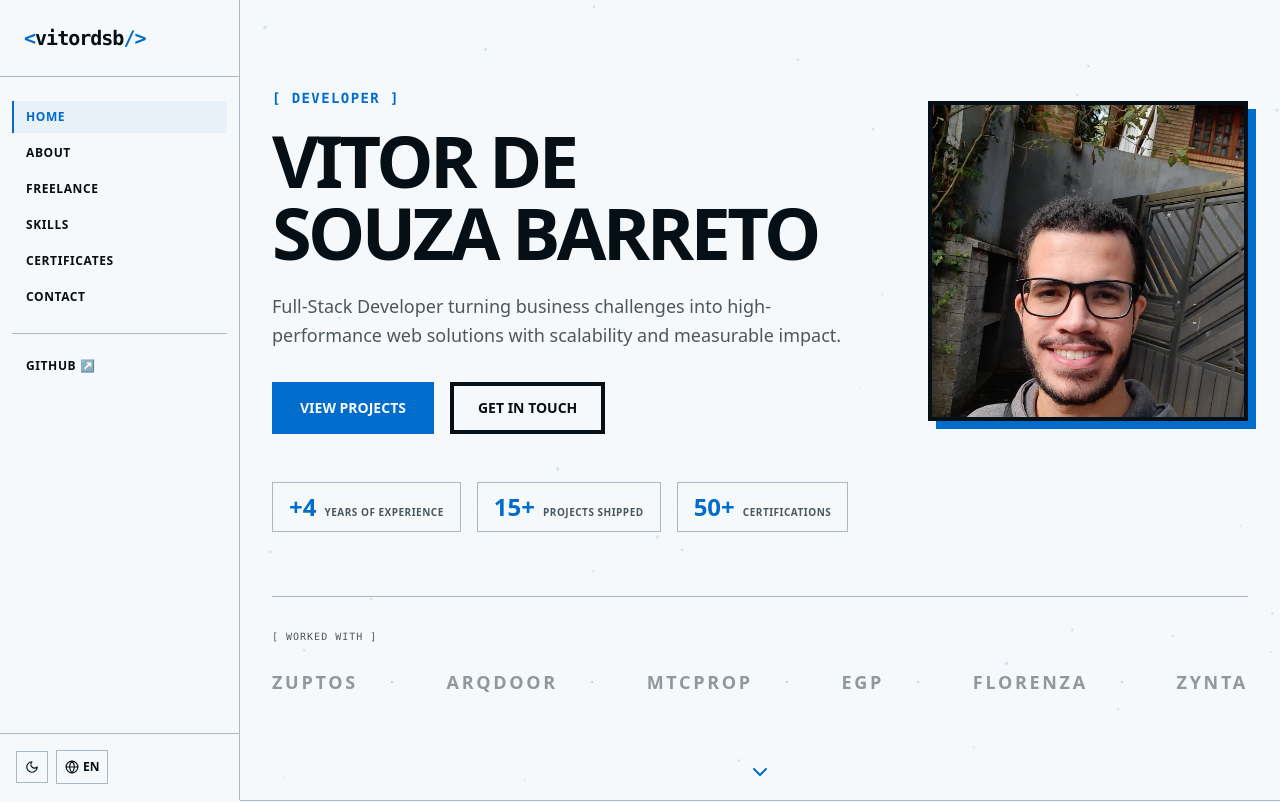
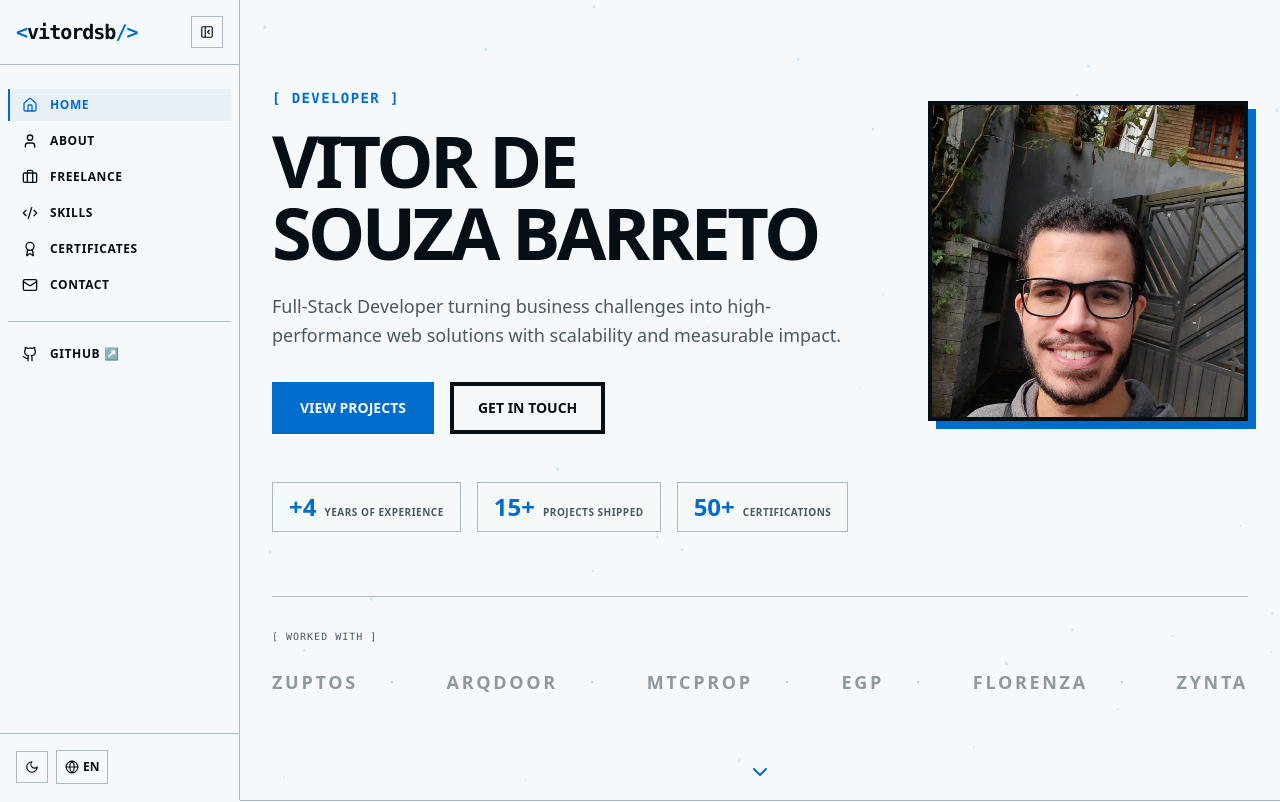
Before and after one commit to vitordsb/meu-portifolio, a Next.js app: page / in a window 1280 px wide. Shown: the top 802 px of the page. Built offline with nearby package versions, Linux system fonts and the light colour scheme.

Commit message:
Fix bug in skills for image

```diff
--- a/app/page.tsx
+++ b/app/page.tsx
@@ -1,15 +1,14 @@
-import Navbar from "@/components/Navbar";
+import SidebarShell from "@/components/SidebarShell";
 import HeroSection from "@/components/sections/HeroSection";
 import FeaturedProjectsSection from "@/components/sections/FeaturedProjectsSection";
 
 export default function HomePage() {
   return (
-    <>
-      <Navbar />
-      <main className="min-h-screen bg-background text-foreground lg:pl-60">
+    <SidebarShell>
+      <main className="min-h-screen bg-background text-foreground">
         <HeroSection />
         <FeaturedProjectsSection />
       </main>
-    </>
+    </SidebarShell>
   );
 }
--- a/components/Navbar.tsx
+++ b/components/Navbar.tsx
@@ -3,11 +3,32 @@
 import { useCallback, useRef, useState } from "react";
 import Link from "next/link";
 import { usePathname, useRouter } from "next/navigation";
-import { Moon, Sun, Globe, Menu, X } from "lucide-react";
+import {
+  Moon,
+  Sun,
+  Globe,
+  Menu,
+  X,
+  Home,
+  User,
+  Briefcase,
+  Code2,
+  Award,
+  Mail,
+  Github,
+  PanelLeftClose,
+  PanelLeftOpen,
+  type LucideIcon,
+} from "lucide-react";
 import { useLanguage } from "@/contexts/LanguageContext";
 import { useTheme } from "@/contexts/ThemeContext";
 
-export default function Navbar() {
+interface NavbarProps {
+  collapsed?: boolean;
+  onToggle?: () => void;
+}
+
+export default function Navbar({ collapsed = false, onToggle }: NavbarProps) {
   const { language, setLanguage, t } = useLanguage();
   const { theme, toggleTheme } = useTheme();
   const router = useRouter();
@@ -29,20 +50,21 @@ export default function Navbar() {
     }
   }, [router]);
 
-  const links = [
-    { href: "/", label: t("nav.home") },
-    { href: "/about", label: t("nav.about") },
-    { href: "/autonomo", label: t("nav.autonomo") },
-    { href: "/skills", label: t("nav.skills") },
-    { href: "/certificates", label: t("nav.certificates") },
-    { href: "/contact", label: t("nav.contact") },
+  type NavLink = { href: string; label: string; icon: LucideIcon };
+  const links: NavLink[] = [
+    { href: "/", label: t("nav.home"), icon: Home },
+    { href: "/about", label: t("nav.about"), icon: User },
+    { href: "/autonomo", label: t("nav.autonomo"), icon: Briefcase },
+    { href: "/skills", label: t("nav.skills"), icon: Code2 },
+    { href: "/certificates", label: t("nav.certificates"), icon: Award },
+    { href: "/contact", label: t("nav.contact"), icon: Mail },
   ];
 
   const externalLinks = [
-    { href: "https://github.com/vitordsb", label: t("nav.github") },
+    { href: "https://github.com/vitordsb", label: t("nav.github"), icon: Github },
   ];
 
-  const Logo = (
+  const LogoFull = (
     <Link
       href="/"
       onClick={handleLogoClick}
@@ -54,8 +76,18 @@ export default function Navbar() {
     </Link>
   );
 
-  const Controls = (
-    <div className="flex gap-2 items-center">
+  const LogoMini = (
+    <Link
+      href="/"
+      onClick={handleLogoClick}
+      className="font-mono font-black tracking-tighter hover:text-accent transition select-none text-xl flex justify-center"
+      title="vitordsb"
+    >
+      <span className="text-accent">&lt;/&gt;</span>
+    </Link>
+  );
+
+  const ThemeBtn = (
     <button
       onClick={toggleTheme}
       className="p-2 border border-border hover:border-accent transition"
@@ -63,6 +95,8 @@ export default function Navbar() {
     >
       {theme === "light" ? <Moon size={14} /> : <Sun size={14} />}
     </button>
+  );
+  const LangBtn = (
     <button
       onClick={() => setLanguage(language === "pt" ? "en" : "pt")}
       className="p-2 border border-border hover:border-accent transition flex items-center gap-1 text-xs font-bold"
@@ -71,7 +105,6 @@ export default function Navbar() {
       <Globe size={14} />
       {language.toUpperCase()}
     </button>
-    </div>
   );
 
   const isActive = (href: string) =>
@@ -79,12 +112,13 @@ export default function Navbar() {
 
   return (
     <>
-      {/* ─── Mobile topbar (< lg) ─────────────────────────────────────────── */}
+      {/* ─── Mobile topbar (< lg) — sem botão de colapsar ─────────────────── */}
       <nav className="lg:hidden fixed top-0 left-0 right-0 z-50 bg-background/90 backdrop-blur-sm border-b border-border">
         <div className="container flex items-center justify-between py-4">
-          {Logo}
+          {LogoFull}
           <div className="flex gap-2 items-center">
-            {Controls}
+            {ThemeBtn}
+            {LangBtn}
             <button
               className="p-2 border border-border hover:border-accent transition"
               onClick={() => setMobileOpen((v) => !v)}
@@ -102,11 +136,12 @@ export default function Navbar() {
                 <Link
                   key={l.href}
                   href={l.href}
-                  className={`text-sm font-bold hover:text-accent transition ${
+                  className={`text-sm font-bold hover:text-accent transition flex items-center gap-3 ${
                     isActive(l.href) ? "text-accent" : ""
                   }`}
                   onClick={() => setMobileOpen(false)}
                 >
+                  <l.icon size={16} />
                   {l.label}
                 </Link>
               ))}
@@ -116,8 +151,9 @@ export default function Navbar() {
                   href={l.href}
                   target="_blank"
                   rel="noopener noreferrer"
-                  className="text-sm font-bold hover:text-accent transition flex items-center gap-2"
+                  className="text-sm font-bold hover:text-accent transition flex items-center gap-3"
                 >
+                  <l.icon size={16} />
                   {l.label} ↗
                 </a>
               ))}
@@ -126,23 +162,47 @@ export default function Navbar() {
         )}
       </nav>
 
-      {/* ─── Desktop sidebar (lg+) ────────────────────────────────────────── */}
-      <aside className="hidden lg:flex fixed top-0 left-0 bottom-0 z-50 w-60 bg-background border-r border-border flex-col">
-        <div className="px-6 py-6 border-b border-border">{Logo}</div>
+      {/* ─── Desktop sidebar (lg+) ─ com toggle colapsa/expande ───────────── */}
+      <aside
+        className={`hidden lg:flex fixed top-0 left-0 bottom-0 z-50 bg-background border-r border-border flex-col transition-[width] duration-200 ${
+          collapsed ? "w-16" : "w-60"
+        }`}
+      >
+        {/* Header com logo + botão de toggle */}
+        <div
+          className={`border-b border-border flex items-center ${
+            collapsed ? "px-2 py-4 flex-col gap-3" : "px-4 py-4 justify-between gap-2"
+          }`}
+        >
+          {collapsed ? LogoMini : LogoFull}
+          {onToggle && (
+            <button
+              onClick={onToggle}
+              className="p-2 border border-border hover:border-accent transition shrink-0"
+              title={collapsed ? "Expandir sidebar" : "Colapsar sidebar"}
+              aria-label={collapsed ? "Expandir sidebar" : "Colapsar sidebar"}
+            >
+              {collapsed ? <PanelLeftOpen size={14} /> : <PanelLeftClose size={14} />}
+            </button>
+          )}
+        </div>
 
-        <nav className="flex-1 overflow-y-auto px-3 py-6">
+        {/* Links */}
+        <nav className="flex-1 overflow-y-auto px-2 py-6">
           <ul className="flex flex-col gap-1">
             {links.map((l) => (
               <li key={l.href}>
                 <Link
                   href={l.href}
-                  className={`block px-3 py-2 text-xs font-bold tracking-wider border-l-2 transition ${
+                  title={collapsed ? l.label : undefined}
+                  className={`flex items-center gap-3 px-3 py-2 text-xs font-bold tracking-wider border-l-2 transition ${
                     isActive(l.href)
                       ? "border-accent text-accent bg-accent/5"
                       : "border-transparent hover:border-accent hover:text-accent"
-                  }`}
+                  } ${collapsed ? "justify-center" : ""}`}
                 >
-                  {l.label}
+                  <l.icon size={16} className="shrink-0" />
+                  {!collapsed && <span>{l.label}</span>}
                 </Link>
               </li>
             ))}
@@ -153,17 +213,27 @@ export default function Navbar() {
                   href={l.href}
                   target="_blank"
                   rel="noopener noreferrer"
-                  className="block px-3 py-2 text-xs font-bold tracking-wider border-l-2 border-transparent hover:border-accent hover:text-accent transition"
+                  title={collapsed ? l.label : undefined}
+                  className={`flex items-center gap-3 px-3 py-2 text-xs font-bold tracking-wider border-l-2 border-transparent hover:border-accent hover:text-accent transition ${
+                    collapsed ? "justify-center" : ""
+                  }`}
                 >
-                  {l.label} ↗
+                  <l.icon size={16} className="shrink-0" />
+                  {!collapsed && <span>{l.label} ↗</span>}
                 </a>
               ))}
             </li>
           </ul>
         </nav>
 
-        <div className="px-4 py-4 border-t border-border flex items-center gap-2">
-          {Controls}
+        {/* Controls */}
+        <div
+          className={`border-t border-border ${
+            collapsed ? "px-2 py-3 flex flex-col gap-2 items-center" : "px-4 py-4 flex items-center gap-2"
+          }`}
+        >
+          {ThemeBtn}
+          {LangBtn}
         </div>
       </aside>
     </>
--- /dev/null
+++ b/components/SidebarShell.tsx
@@ -0,0 +1,32 @@
+"use client";
+
+import { useCallback, useEffect, useState } from "react";
+import Navbar from "./Navbar";
+
+const STORAGE_KEY = "sidebar-collapsed";
+
+export default function SidebarShell({ children }: { children: React.ReactNode }) {
+  const [collapsed, setCollapsed] = useState(false);
+
+  useEffect(() => {
+    const saved = localStorage.getItem(STORAGE_KEY);
+    if (saved === "1") setCollapsed(true);
+  }, []);
+
+  const toggle = useCallback(() => {
+    setCollapsed((c) => {
+      const next = !c;
+      localStorage.setItem(STORAGE_KEY, next ? "1" : "0");
+      return next;
+    });
+  }, []);
+
+  return (
+    <>
+      <Navbar collapsed={collapsed} onToggle={toggle} />
+      <div className={collapsed ? "lg:pl-16 transition-[padding] duration-200" : "lg:pl-60 transition-[padding] duration-200"}>
+        {children}
+      </div>
+    </>
+  );
+}
--- a/lib/portfolio-data.ts
+++ b/lib/portfolio-data.ts
@@ -414,7 +414,7 @@ const skillSeeds: SkillSeed[] = [
   // BaaS / Cloud
   { title: "Supabase",         category: "Cloud & BaaS",     iconSlug: "supabase",         level: 4, projects: ["girob2b","mtcprop-members","bioathos"] },
   { title: "Firebase",         category: "Cloud & BaaS",     iconSlug: "firebase",         level: 3, projects: [] },
-  { title: "AWS",              category: "Cloud & BaaS",     iconSlug: "amazonaws",        level: 3, projects: [] },
+  { title: "AWS",              category: "Cloud & BaaS",     iconSlug: null,               level: 3, projects: [] },
   { title: "Vercel",           category: "Cloud & BaaS",     iconSlug: "vercel",           level: 4, projects: ["arqdoor","zuptos","mtcprop-members","girob2b"] },
   // DevOps
   { title: "Docker",           category: "DevOps",           iconSlug: "docker",           level: 4, projects: ["arqdoor","mtcprop-members","egp-iot"] },
@@ -424,7 +424,7 @@ const skillSeeds: SkillSeed[] = [
   { title: "GitLab",           category: "DevOps",           iconSlug: "gitlab",           level: 3, projects: [] },
   // Quality
   { title: "Jest",             category: "Qualidade",        iconSlug: "jest",             level: 3, projects: [] },
-  { title: "SEO",              category: "Qualidade",        iconSlug: "googlesearch",     level: 4, projects: ["florenza","egp-iot","jma"] },
+  { title: "SEO",              category: "Qualidade",        iconSlug: "googlesearchconsole", level: 4, projects: ["florenza","egp-iot","jma"] },
   // Design / Process
   { title: "Figma",            category: "Design & Processo",iconSlug: "figma",            level: 4, projects: ["arqdoor","zuptos","mtcprop-members"] },
   { title: "UI/UX",            category: "Design & Processo",iconSlug: null,               level: 4, projects: ["arqdoor","zuptos","mtcprop-members","florenza"] },
@@ -432,7 +432,7 @@ const skillSeeds: SkillSeed[] = [
   { title: "Kanban",           category: "Design & Processo",iconSlug: null,               level: 4, projects: [] },
   // AI tooling
   { title: "Claude Code",      category: "IA & Tooling",     iconSlug: "anthropic",        level: 5, projects: ["arqdoor","zuptos","mtcprop-members","egp-iot"] },
-  { title: "Codex",            category: "IA & Tooling",     iconSlug: "openai",           level: 4, projects: [] },
+  { title: "Codex",            category: "IA & Tooling",     iconSlug: null,               level: 4, projects: [] },
   { title: "Gemini",           category: "IA & Tooling",     iconSlug: "googlegemini",     level: 3, projects: [] },
   { title: "MCP Agents",       category: "IA & Tooling",     iconSlug: null,               level: 3, projects: [] },
 ];
```
Also changed, not shown: app/(public)/layout.tsx (+2 -9 lines). Lines whose indentation alone changed are shown as unchanged.
